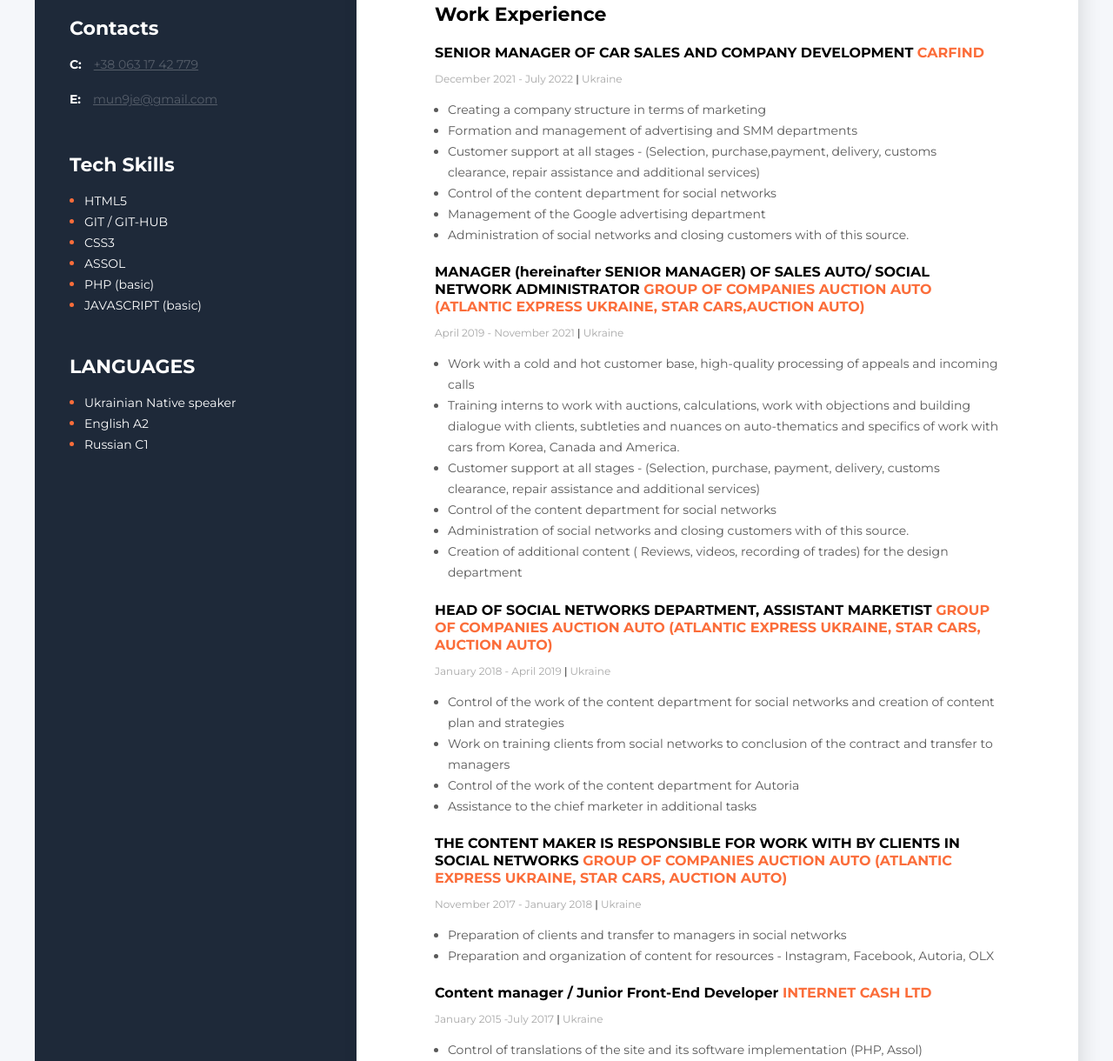
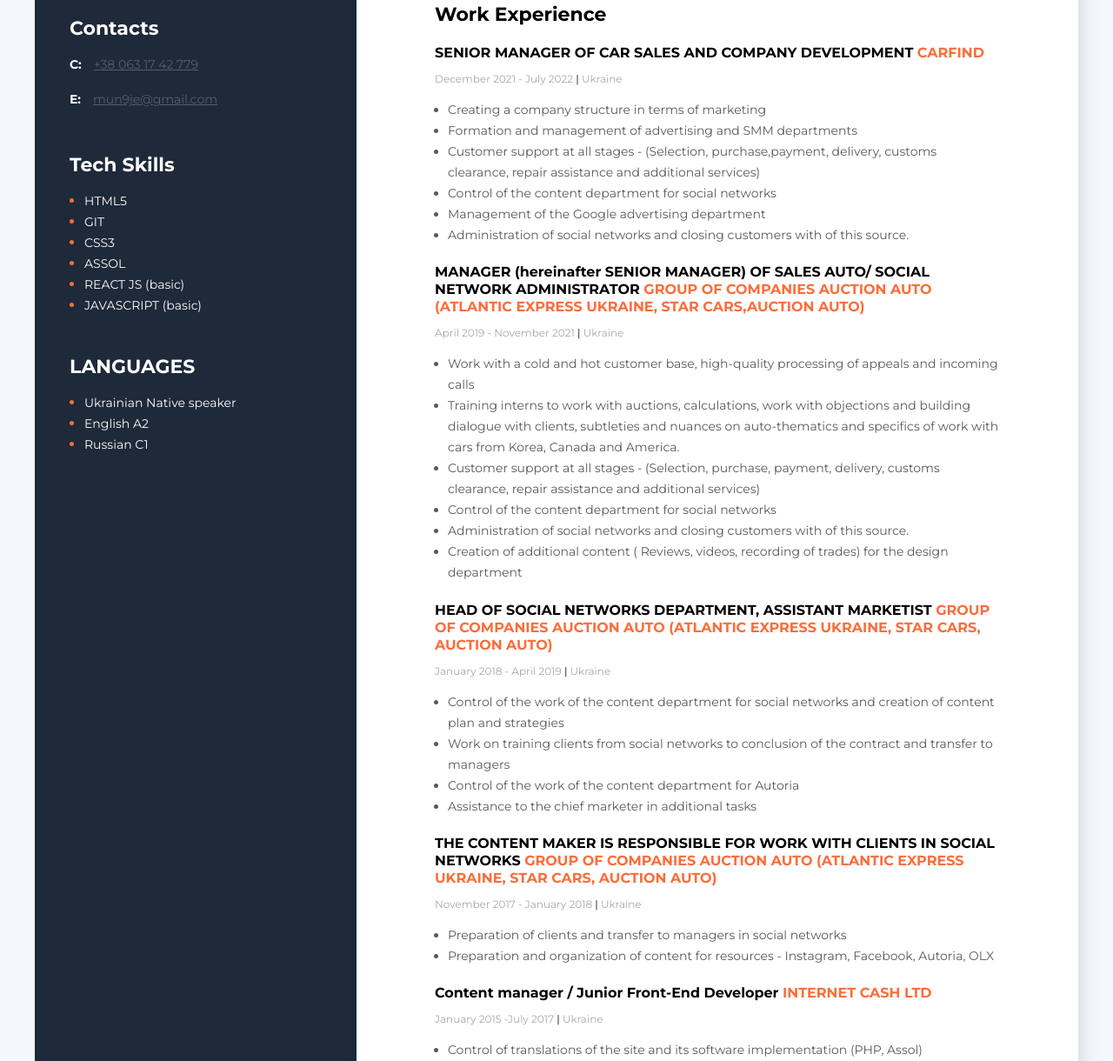
Before and after one commit to ArturShynkaryk/resume, a plain HTML site: page index.html in a window 1280 px wide. Shown: the part 598-1818 px from the top of the page at 87% size. Drawn offline with Linux system fonts and the light colour scheme.

Commit message:
Update index.html

```diff
--- a/index.html
+++ b/index.html
@@ -111,7 +111,7 @@ I have experience in front-end development and good experience in car sales and
 
           <!-- company2 -->
           <div>
-            <h4 class="position">THE CONTENT MAKER IS RESPONSIBLE FOR WORK WITH BY CLIENTS IN SOCIAL NETWORKS
+            <h4 class="position">THE CONTENT MAKER IS RESPONSIBLE FOR WORK WITH CLIENTS IN SOCIAL NETWORKS
             <span class="organization">GROUP OF COMPANIES AUCTION AUTO (ATLANTIC EXPRESS UKRAINE, STAR CARS, AUCTION AUTO)</span></h4>
             <p class="period"> November 2017 - January 2018 <span class="line"> |</span> Ukraine </p>
             <ul class="work-list">
@@ -162,10 +162,10 @@ I have experience in front-end development and good experience in car sales and
             <h3 class="sidebar-title">Tech Skills</h3>
             <ul class="tech-skills-list">
               <li class="tech-skills-item"><span class="tech-skills-text">HTML5</span></li>
-              <li class="tech-skills-item"><span class="tech-skills-text">GIT / GIT-HUB</span></li>
+              <li class="tech-skills-item"><span class="tech-skills-text">GIT</span></li>
               <li class="tech-skills-item"><span class="tech-skills-text">CSS3</span></li>
               <li class="tech-skills-item"><span class="tech-skills-text">ASSOL</span></li>
-              <li class="soft-skills-item"><span class="soft-skills-text">PHP (basic) </span></li>
+              <li class="soft-skills-item"><span class="soft-skills-text">REACT JS (basic)</span></li>
                <li class="soft-skills-item"><span class="soft-skills-text">JAVASCRIPT (basic) </span></li>
 
 
```
